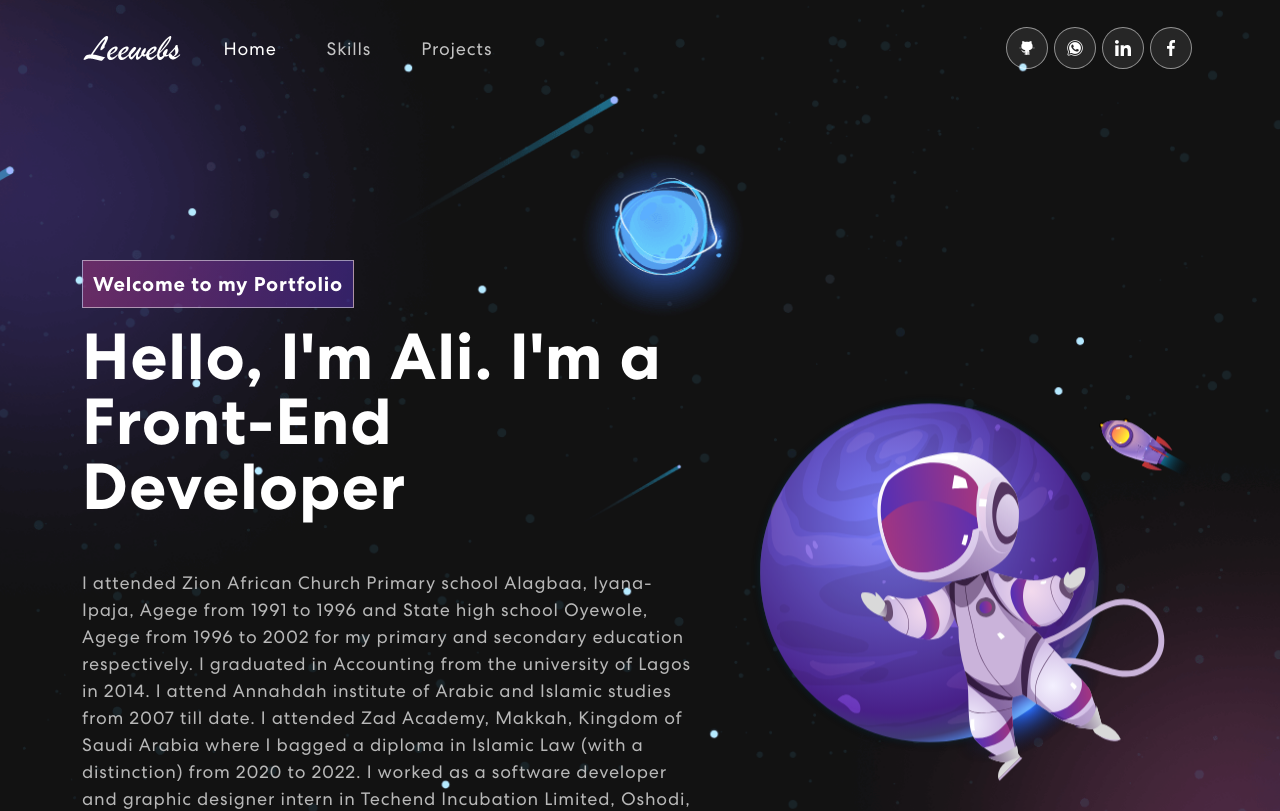
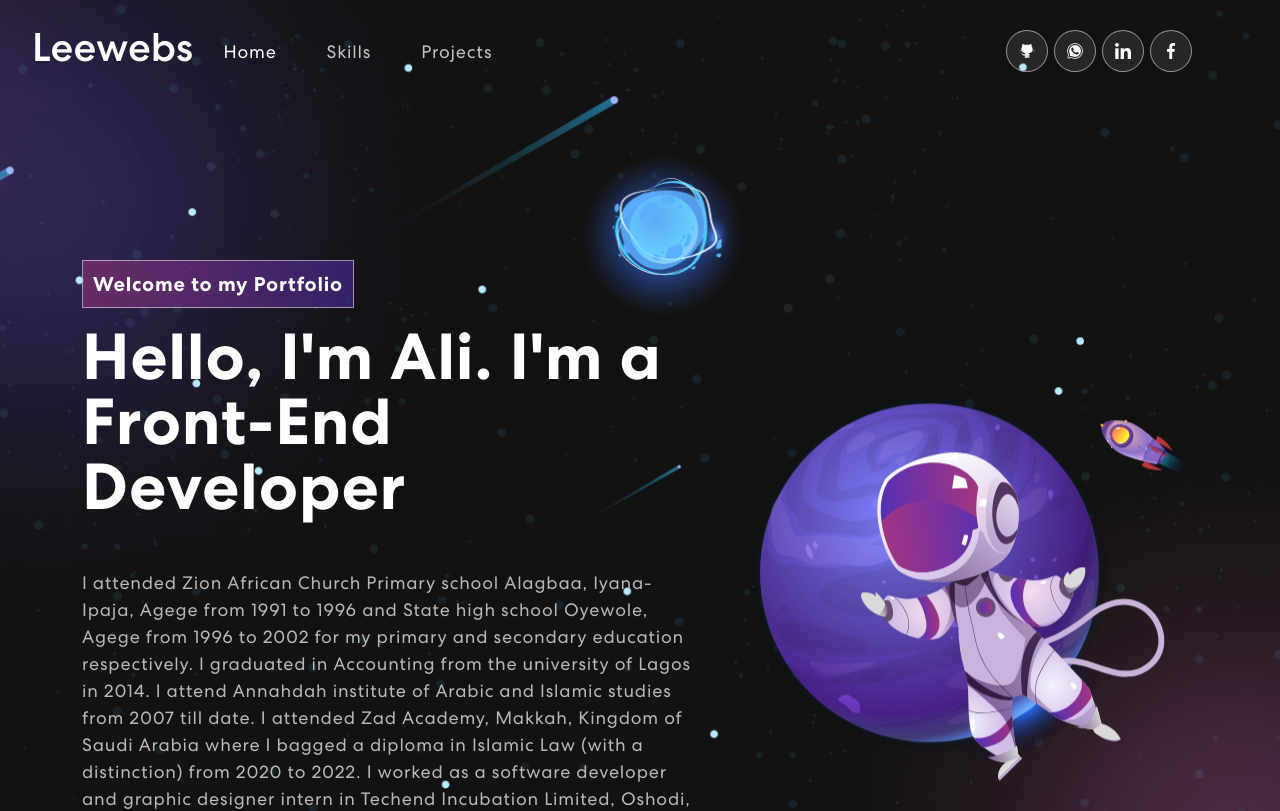
Before and after one commit to leewebstechnologies/adeniyi, a React (Create React App) app: page / in a window 1280 px wide. Shown: the top 811 px of the page. Built offline with nearby package versions, Linux system fonts and the light colour scheme.

Commit message:
logo modified

```diff
--- a/src/components/navbar/Navbar.jsx
+++ b/src/components/navbar/Navbar.jsx
@@ -3,7 +3,7 @@ import "./navbar.css";
 import Container from "react-bootstrap/Container";
 import Nav from "react-bootstrap/Nav";
 import Navbar from "react-bootstrap/Navbar";
-import logo from "../../assets/img/leewebs_logo.png";
+// import logo from "../../assets/img/leewebs_logo.png";
 import navIcon1 from "../../assets/img/nav-icon1.svg";
 import navIcon2 from "../../assets/img/nav-icon2.svg";
 import navIcon3 from "../../assets/img/github_white.png";
@@ -36,7 +36,8 @@ const NavBar = () => {
     <Navbar expand="lg" className={scrolled ? "scrolled" : ""}>
       <Container>
         <Navbar.Brand href="/">
-          <img src={logo} alt="logo" />
+          <h1 className="leewebs">Leewebs</h1>
+          {/* <img src={logo} alt="logo" /> */}
         </Navbar.Brand>
         <Navbar.Toggle aria-controls="basic-navbar-nav">
           <span className="navbar-toggler-icon"></span>
--- a/src/components/navbar/navbar.css
+++ b/src/components/navbar/navbar.css
@@ -149,3 +149,8 @@ nav.navbar .navbar-toggler[aria-expanded="true"] .navbar-toggler-icon:before {
 nav.navbar .navbar-toggler[aria-expanded="true"] .navbar-toggler-icon {
   border-color: transparent;
 }
+
+.leewebs {
+  color: #fff;
+  margin-left: -50px;
+}
```
